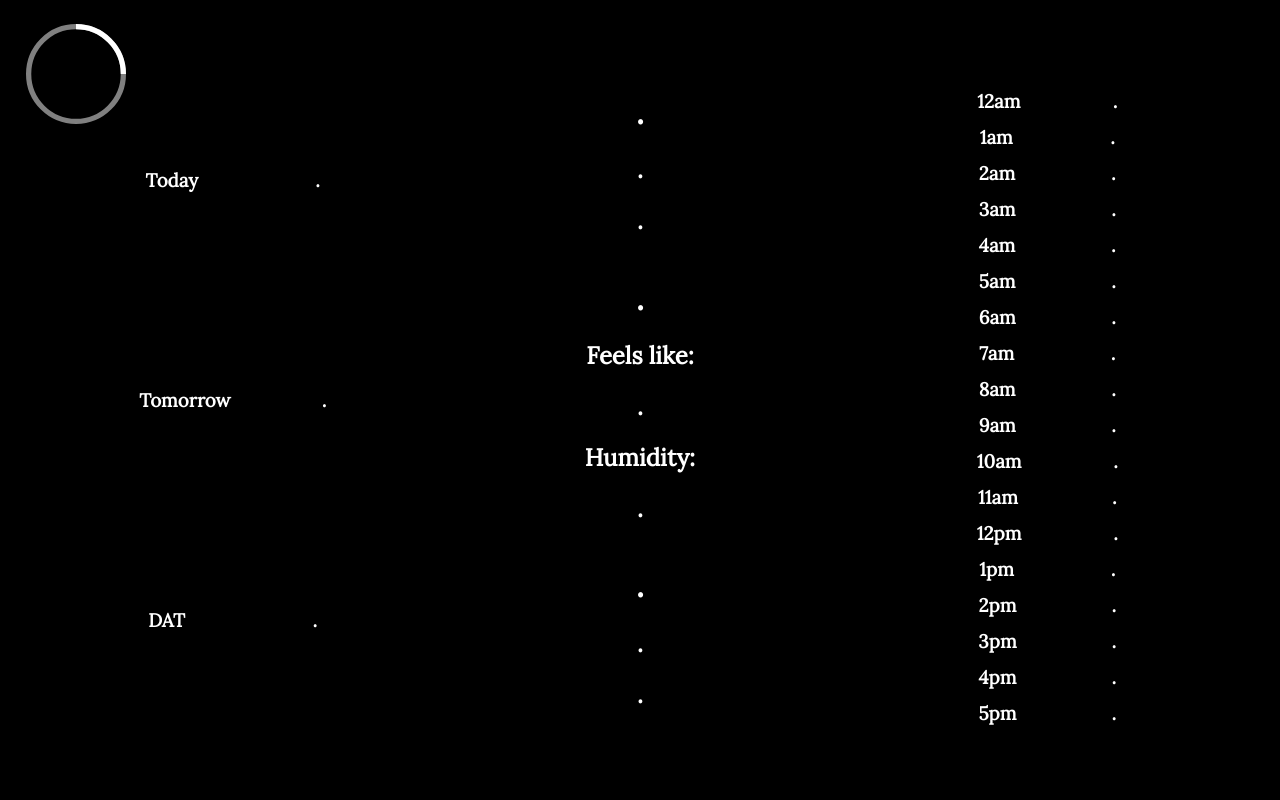
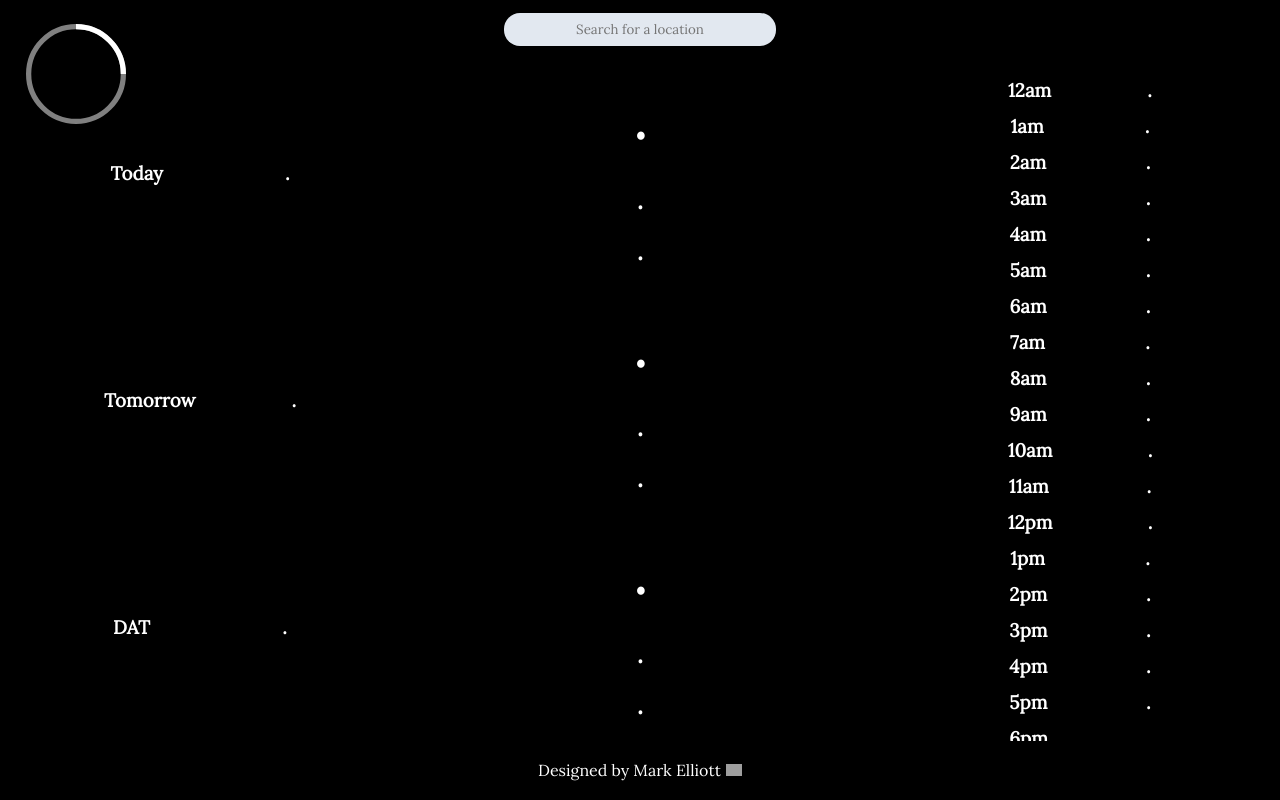
Before and after one commit to Mark-Elliott5/weather-app, a plain HTML site: page index.html in a window 1280 px wide. Drawn offline with Linux system fonts and the light colour scheme; grey boxes are pictures that could not be loaded.

Commit message:
Added footer, styles

```diff
--- a/index.html
+++ b/index.html
@@ -15,6 +15,9 @@
 </head>
 <body>
     <main id="content">
+        <form id="search">
+            <input id="query" type="text" name="query" placeholder="Search for a location">
+        </form>
         <div id="three-day-forecast" class="three-levels">
             <div id="forecast-today" class="forecast-tabs">
                 <h3>Today</h3>
@@ -39,17 +42,9 @@
                 <h2 id="time" class="field loading"></h2>
             </div>
             <div id="temperature-wrapper">
-                <div class="stats-wrapper">
                     <h1 id="temperature" class="field loading"></h1>
-                </div>
-                <div class="stats-wrapper">
-                    <h2>Feels like: </h2>
                     <h2 id="feels-like" class="field loading"></h2>
-                </div>
-                <div class="stats-wrapper">
-                    <h2>Humidity: </h2>
                     <h2 id="humidity" class="field loading"></h2>
-                </div>
             </div>
             <div id="cloud-conditions-wrapper">
                 <h1 id="cloud-conditions" class="field loading"></h1>
@@ -154,7 +149,12 @@
                 <h3>11pm</h3>
                 <h3 id="23:00" class="interval-temp field loading"></h3>
             </li>
-        </div>
+        </ul>
+        <footer>
+            <a href="https://github.com/Mark-Elliott5">
+                Designed by Mark Elliott<img src="https://mark-elliott5.github.io/todo-list/925aa8e685ab0217bb34.png" class="github-link">
+            </a>
+        </footer>
     </main>
     <div id="loading-image"  class="loading-image hidden">
         <svg xmlns="http://www.w3.org/2000/svg" width="100" height="100" viewBox="0 0 38 38" stroke="#fff">
--- a/styles.css
+++ b/styles.css
@@ -24,7 +24,7 @@ html,body {
 
 main {
     display: grid;
-    grid-template-columns: 1fr 2fr 5fr 2fr 1fr;
+    grid-template-columns: 1fr 3fr 1fr 6fr 1fr 3fr 1fr;
     grid-template-rows: 1fr 1fr 1fr;
     height: 100vh;
     text-align: center;
@@ -35,13 +35,36 @@ main {
 }
 
 #today-wrapper {
-    grid-column: 3;
+    grid-column: 4;
 }
 
 main > div, ul {
     grid-row: 2;
     background-color: rgba(0, 0, 0, 0.1);
     backdrop-filter: blur(4px);
+    border-radius: 8px;
+}
+
+h1 {
+    font-size: 3em;
+}
+
+#search {
+    grid-column: 4;
+    grid-row: 1;
+    display: flex;
+    justify-content: center;
+    align-items: center;
+}
+
+#query {
+    background-color: #e2e8f0;
+    border-radius: 16px;
+    width: 50%;
+    border: none;
+    padding: 0.5rem 1rem;
+    text-align: center;
+    font-family: inherit;
 }
 
 .three-levels {
@@ -58,7 +81,7 @@ main > div, ul {
 #temperature-intervals {
     overflow: scroll;
     padding: 0px;
-    grid-column: 4;
+    grid-column: 6;
     margin: 0;
 }
 
@@ -80,6 +103,24 @@ main > div, ul {
     display: none;
 }
 
+footer {
+    margin: 0;
+    align-self: center;
+    font-size: 16px;
+    grid-column: 4;
+    grid-row: 3;
+}
+
+footer > a {
+    color: inherit;
+    text-decoration: none;
+}
+
+.github-link {
+    width: 16px;
+    margin-left: 5px;
+}
+
 .loading::after {
     content: "...";
     animation: ellipsis 1s infinite;
```
Also changed, not shown: main.js (+2 -2 lines).
